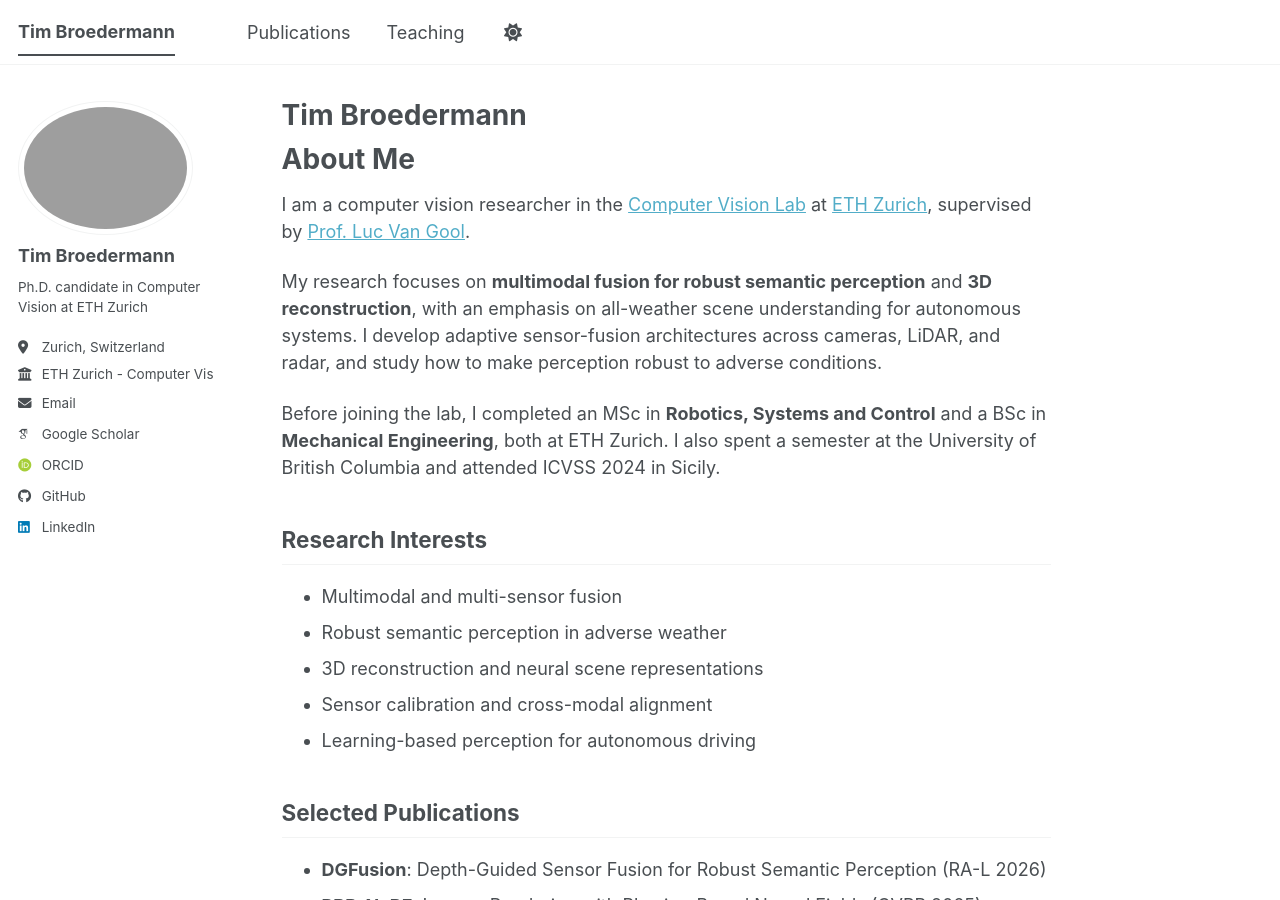
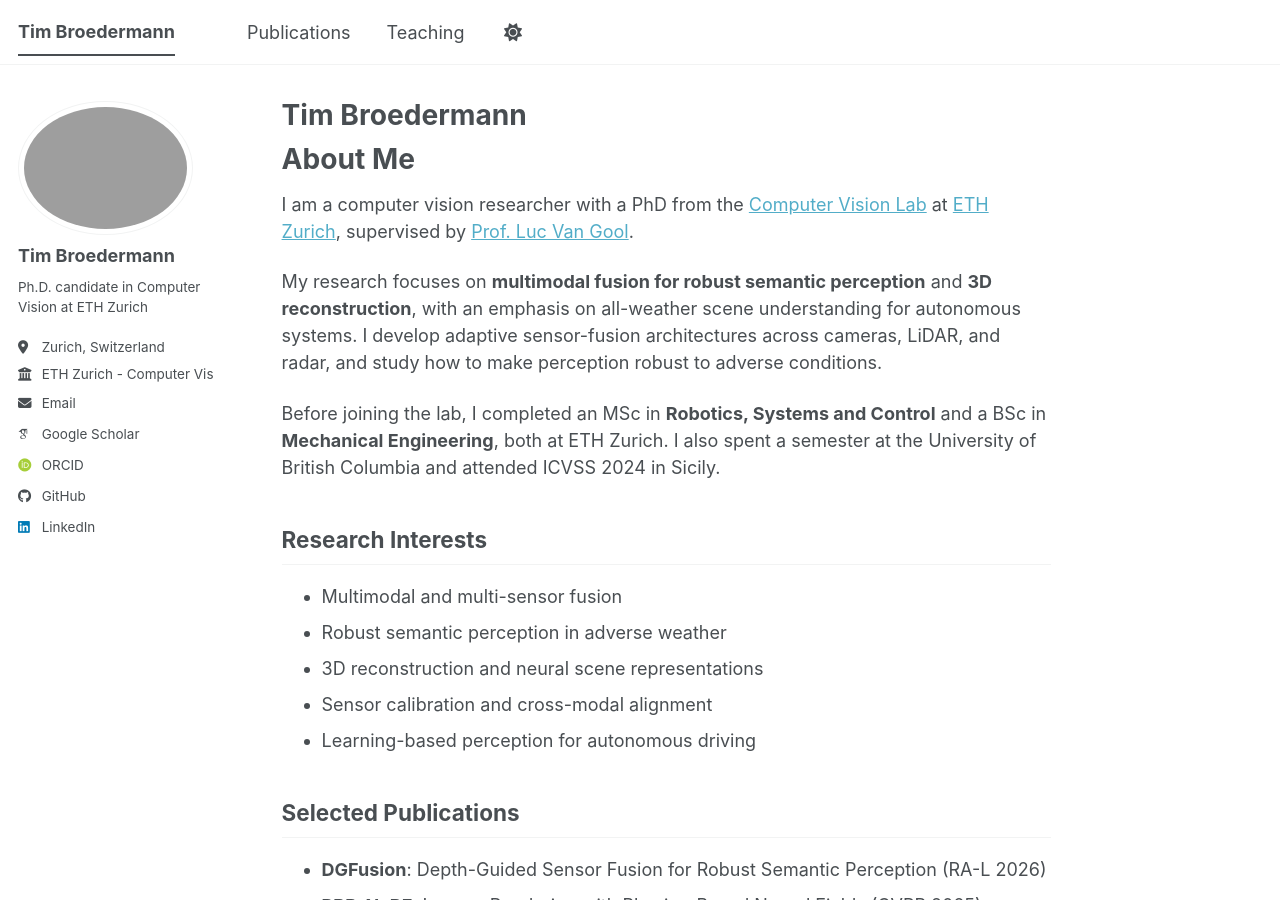
Before and after one commit to timbroed/timbroed.github.io, a Jekyll site: the page built from _pages/about.md, in a window 1280 px wide and 900 px high. Built offline with Jekyll 4.4.1, drawn with Linux system fonts in a browser that asks for light colours; some web fonts are replaced; a script bundle is joined from its source files by our own code; library files that are not in the unit come from our copies.

Commit message:
Update about section to include PhD status and clarify research focus

```diff
--- a/_pages/about.md
+++ b/_pages/about.md
@@ -10,7 +10,7 @@
 About Me
 ======
 
-I am a computer vision researcher in the [Computer Vision Lab](https://www.vision.ee.ethz.ch/) at [ETH Zurich](https://www.ethz.ch/en.html), supervised by [Prof. Luc Van Gool](https://vision.ee.ethz.ch/people-details.OTAyMzM=.TGlzdC8zMjg3LC0xOTcxNDY1MTc4.html).
+I am a computer vision researcher with a PhD from the [Computer Vision Lab](https://www.vision.ee.ethz.ch/) at [ETH Zurich](https://www.ethz.ch/en.html), supervised by [Prof. Luc Van Gool](https://vision.ee.ethz.ch/people-details.OTAyMzM=.TGlzdC8zMjg3LC0xOTcxNDY1MTc4.html).
 
 My research focuses on **multimodal fusion for robust semantic perception** and **3D reconstruction**, with an emphasis on all-weather scene understanding for autonomous systems. I develop adaptive sensor-fusion architectures across cameras, LiDAR, and radar, and study how to make perception robust to adverse conditions.
 
```
